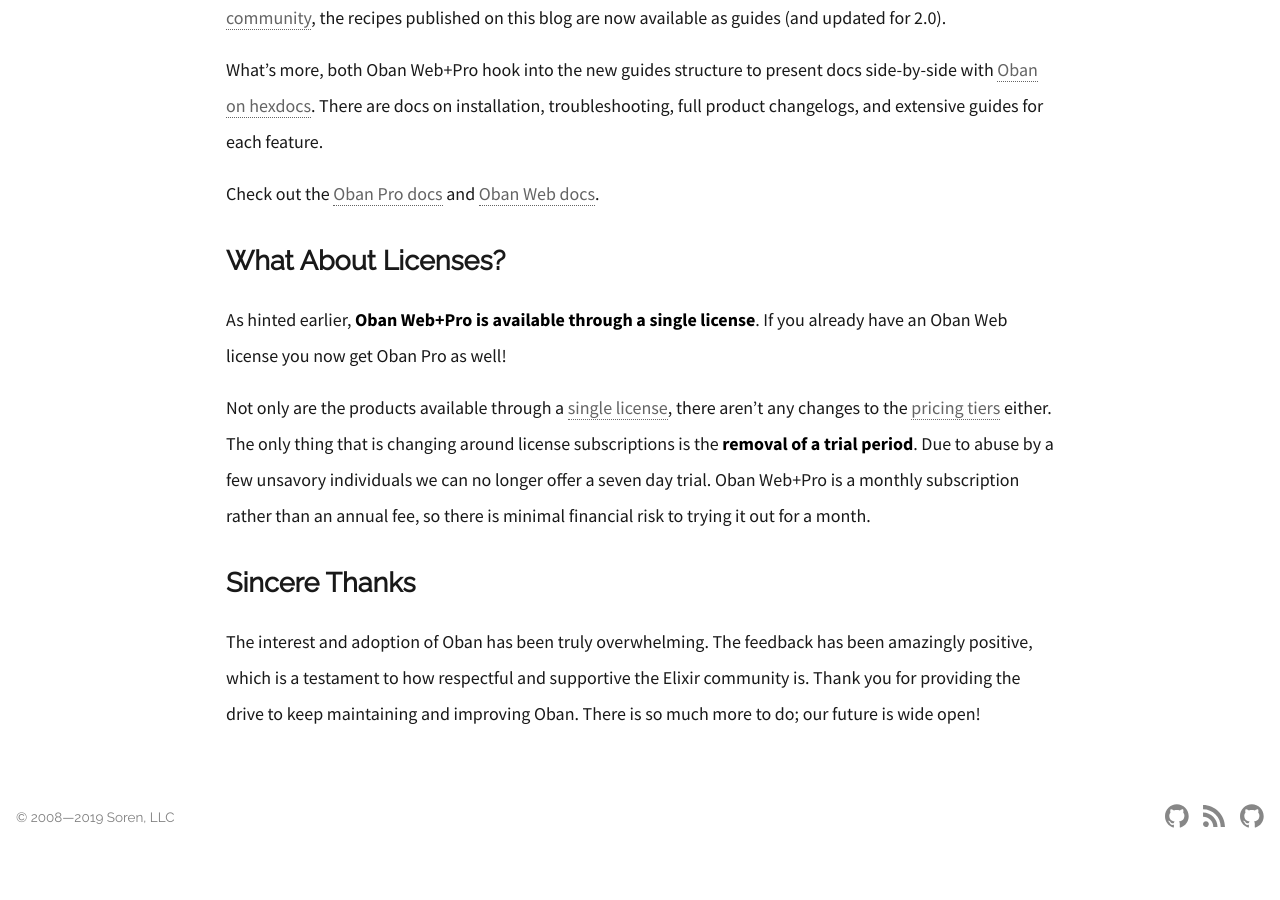
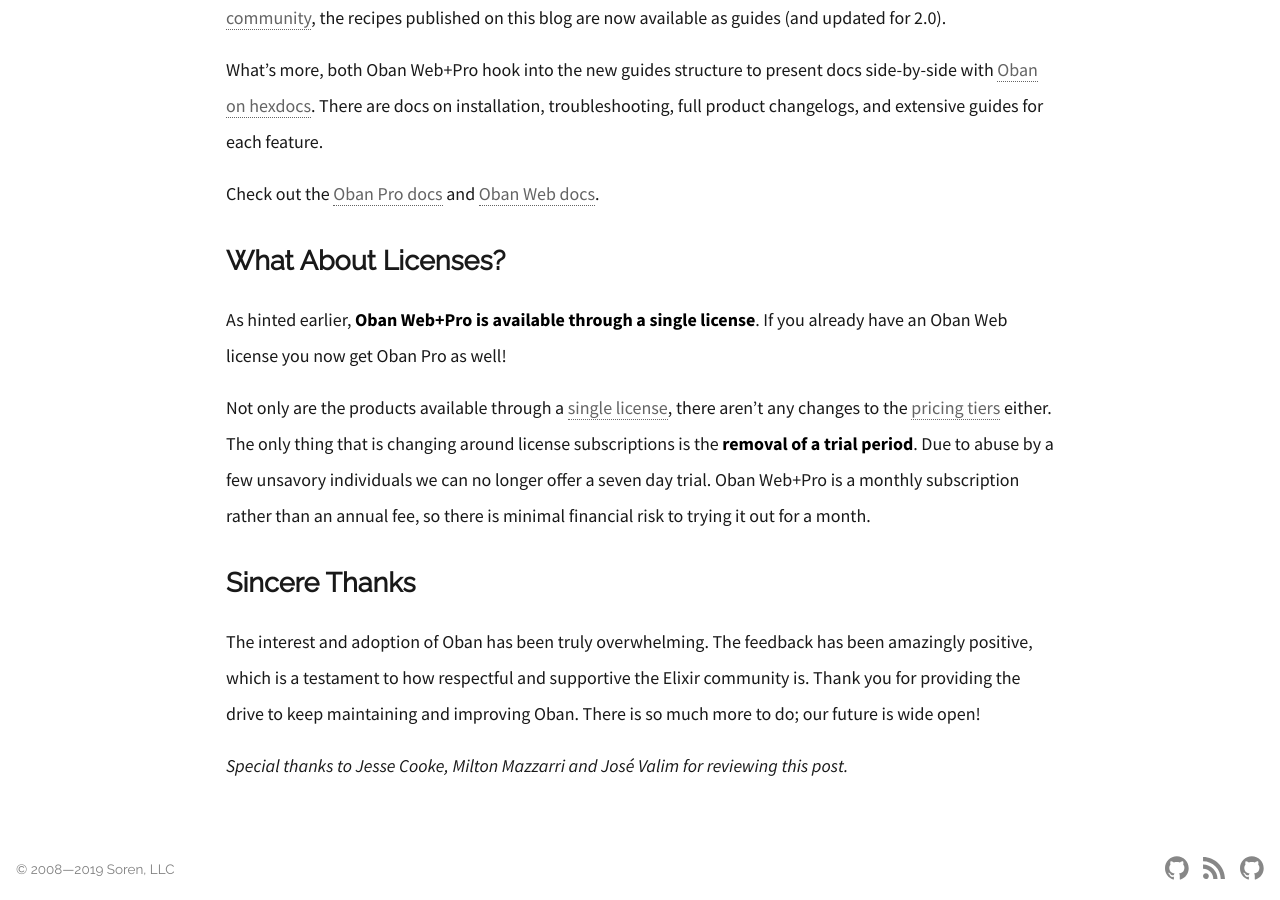
Before and after one commit to sorentwo/soren-website, a Jekyll site: the page built from _posts/2020-06-12-announcing-oban-pro.md, in a window 1280 px wide and 900 px high, scrolled down 4569 px. Built offline with Jekyll 4.4.1, drawn with Linux system fonts in a browser that asks for light colours; before the commit the page ends 5417 px from its top, so only the background shows below that.

Commit message:
Add special thanks to reviewers

```diff
--- a/_posts/2020-06-12-announcing-oban-pro.md
+++ b/_posts/2020-06-12-announcing-oban-pro.md
@@ -146,6 +146,8 @@
 Thank you for providing the drive to keep maintaining and improving Oban.
 There is so much more to do; our future is wide open!
 
+_Special thanks to Jesse Cooke, Milton Mazzarri and José Valim for reviewing this post._
+
 [og]: https://github.com/sorentwo/oban/pull/247
 [cl]: https://github.com/sorentwo/oban/blob/master/CHANGELOG.md
 [oh]: https://hexdocs.pm/oban/2.0.0-rc.1/Oban.html
```
